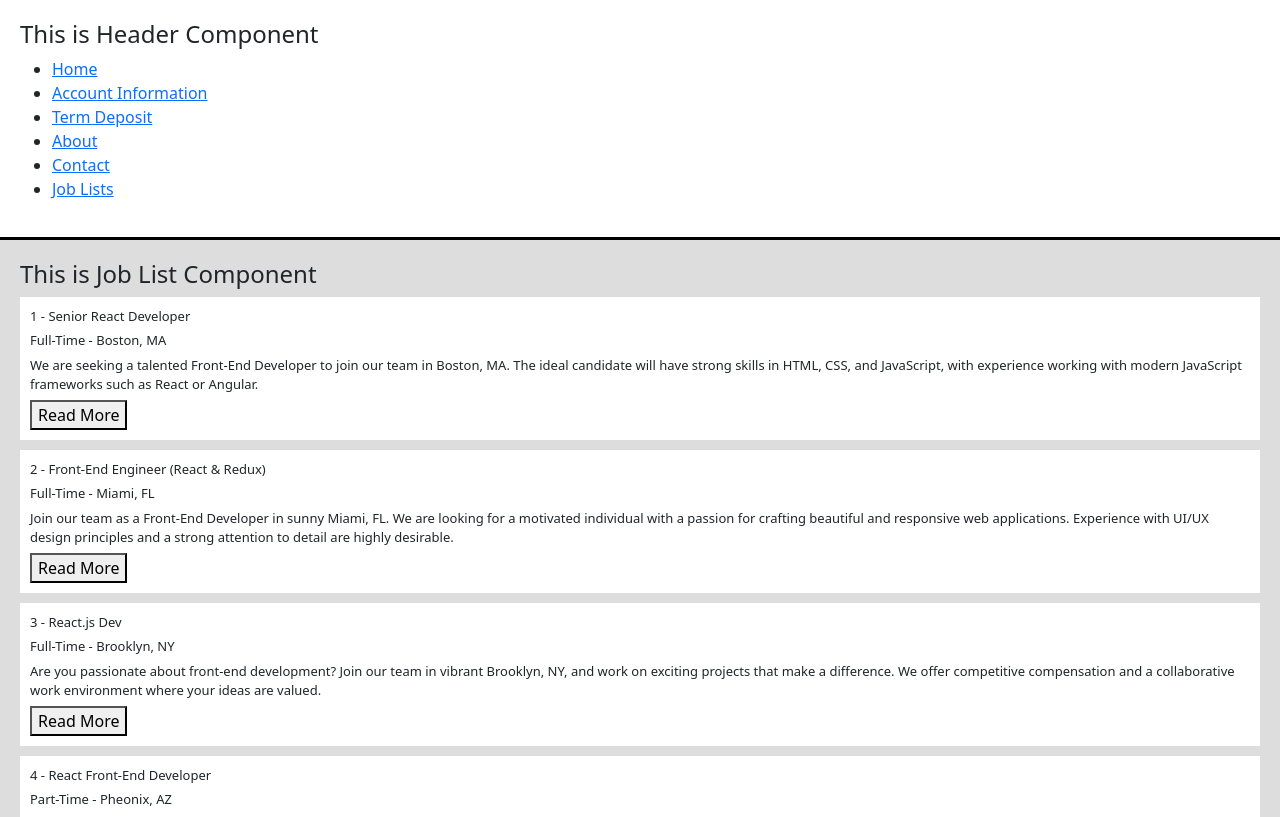
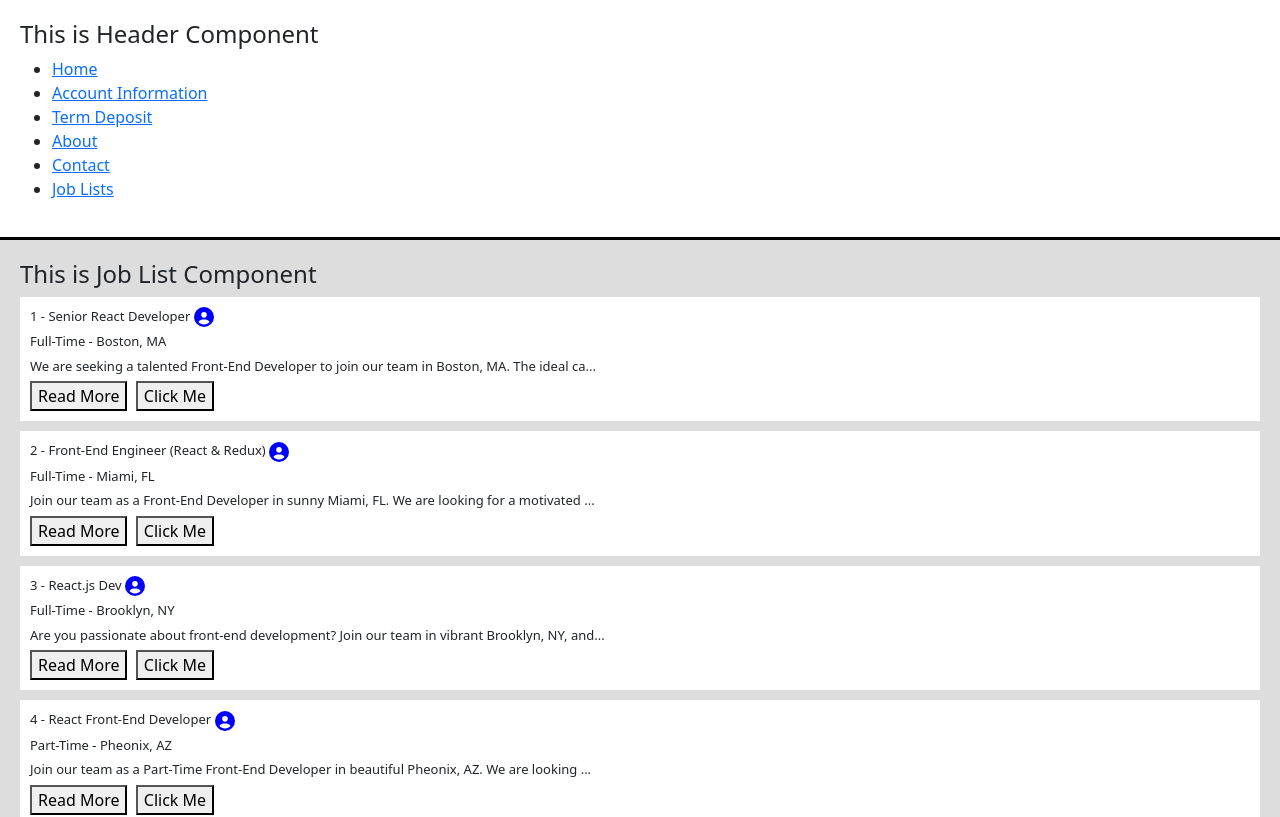
Before and after one commit to Avaneesh3772/react-app-hub, a React (Create React App) app: page /job-lists in a window 1280 px wide. Shown: the top 817 px of the page. Built offline with nearby package versions, Linux system fonts and the light colour scheme; no server answers.

Commit message:
New React application

```diff
--- a/package.json
+++ b/package.json
@@ -15,6 +15,7 @@
     "react": "^18.3.1",
     "react-bootstrap": "^2.10.4",
     "react-dom": "^18.3.1",
+    "react-icons": "^5.3.0",
     "react-router-dom": "^6.26.1",
     "react-scripts": "5.0.1",
     "typescript": "^4.9.5",
--- a/src/models/models.ts
+++ b/src/models/models.ts
@@ -9,7 +9,7 @@ export  interface UserList {
     id: string,
     title: string,
     type: string,
-    description: boolean,
+    description: string,
     location: string,
     salary: string,
     company?: {}
--- a/src/pages/JobLists/Job.tsx
+++ b/src/pages/JobLists/Job.tsx
@@ -1,18 +1,34 @@
-import React from 'react'
+import React, { useState } from 'react'
 import PropTypes from 'prop-types'
 import { JobType } from '../../models/models'
 import './Job.css'
+import { FaCircleUser } from "react-icons/fa6";
 
 const Job = (props: { item: JobType }) => {
   console.log('Each job =>', props.item)
+  let description = props.item.description;
+  const [showFullDescription, setShowFullDescription] = useState(false);
+  if (!showFullDescription) {
+    description = description.substring(0, 90) + '...';
+  }
+  const clickMe = (event: React.MouseEvent<HTMLButtonElement, MouseEvent>) => {
+    event.preventDefault();
+    const element = event.target as HTMLButtonElement;
+    console.log("Button Clicked", element.value)
+  }
   return (
     <>
       <div className='jobContainer'>
           <div className='jobWrapper'>
-            <p>{props.item.id} - {props.item.title}</p>
+            <p>{props.item.id} - {props.item.title} <FaCircleUser color='blue' size='20px'/></p>
             <p>{props.item.type} - {props.item.location}</p>
-            <p>{props.item.description}</p>
-            <button>Read More</button>
+            <p>{description}</p>
+            <button onClick={() => setShowFullDescription((prevState) => !prevState)}>
+              {showFullDescription ? 'Read Less' : 'Read More'}
+            </button>&nbsp;&nbsp;
+            <button onClick={clickMe}>
+              Click Me
+            </button>
           </div>
       </div>
     </>
```
Also changed, not shown: 1 other file (tests, documents, lock files or other folders).
